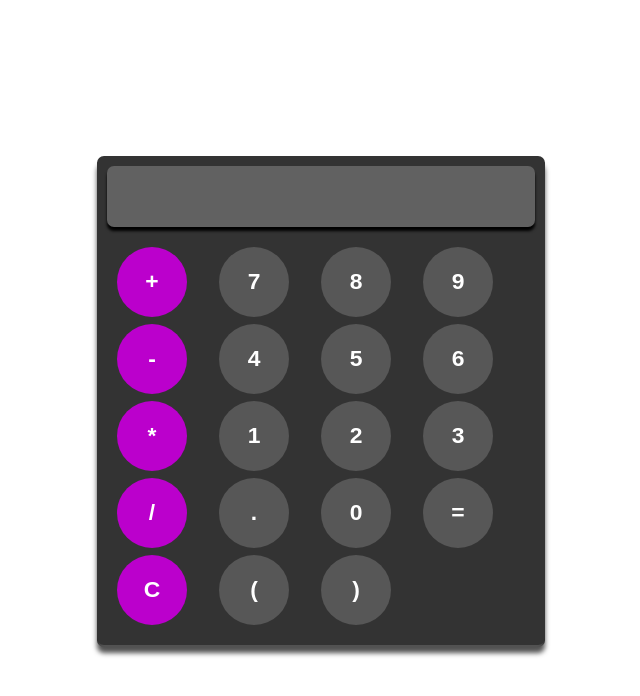
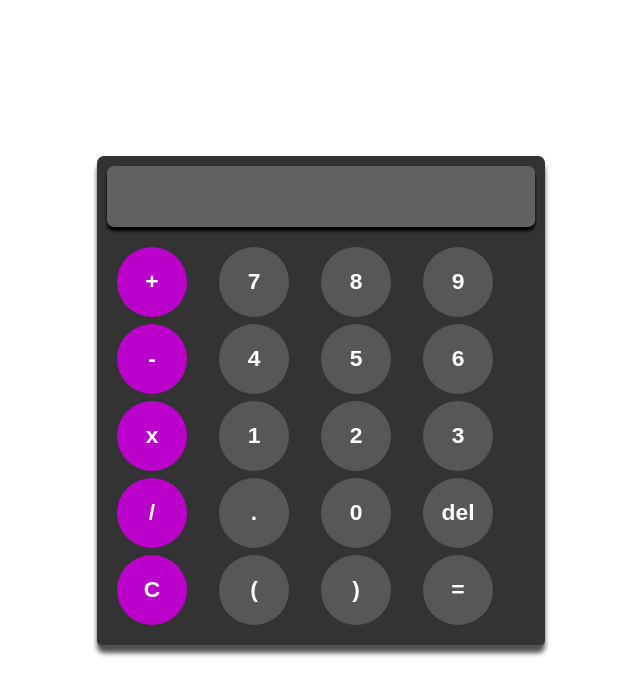
Before and after one commit to Odejide-Oluwafemi/calculate-it, a React (Vite) app: page / in a window 1280 px wide. Shown: the top 696 px of the page, without its empty margins (319-959 px from the left). Built offline with nearby package versions, Linux system fonts and the light colour scheme.

Commit message:
delete button, reordered the buttons, removed the exponent button

```diff
--- a/src/App.jsx
+++ b/src/App.jsx
@@ -9,6 +9,11 @@ export default function CalculateIt()
   {
     if (displayText.toLowerCase() === "error")  clearScreen();
     setDisplayText(prevText => prevText + value);
+  }
+
+  function deleteCharacter()
+  {
+    setDisplayText(prevText => prevText.substring(0, prevText.length - 1));
   }
 
   function clearScreen()
@@ -41,17 +46,18 @@ export default function CalculateIt()
     <Key value='4' handleClick={addToScreen} />,
     <Key value='5' handleClick={addToScreen} />,
     <Key value='6' handleClick={addToScreen} />,
-    <Key value='*' handleClick={addToScreen} />,
+    <Key value='*' text='x' handleClick={addToScreen} />,
     <Key value='1' handleClick={addToScreen} />,
     <Key value='2' handleClick={addToScreen} />,
     <Key value='3' handleClick={addToScreen} />,
     <Key value='/' handleClick={addToScreen} />,
     <Key value='.' handleClick={addToScreen} />,
     <Key value='0' handleClick={addToScreen} />,
-    <Key value='=' handleClick={computeAndUpdateScreen} />,
+    <Key value="" text='del' handleClick={deleteCharacter} />,
     <Key value='C' handleClick={clearScreen} />,
     <Key value='(' handleClick={addToScreen} />,
     <Key value=')' handleClick={addToScreen} />,
+    <Key value="" text='=' handleClick={computeAndUpdateScreen} />,
   ];
 
   return(
--- a/src/components/key.jsx
+++ b/src/components/key.jsx
@@ -1,4 +1,4 @@
-export default function Key({value, handleClick})
+export default function Key({value, handleClick, text=value})
 {
   const operators = ['+', '-', '*', '/', 'c'];
   console.log(operators.includes(value.toLowerCase()))
@@ -8,7 +8,7 @@ export default function Key({value, handleClick})
       className={`key-btn ${operators.includes(value.toLowerCase()) ? "operator-key" : "number-key"}`}
       onClick={() => handleClick(value)}
     >
-      {value}
+      {text}
     </button>
   );
 }
```
